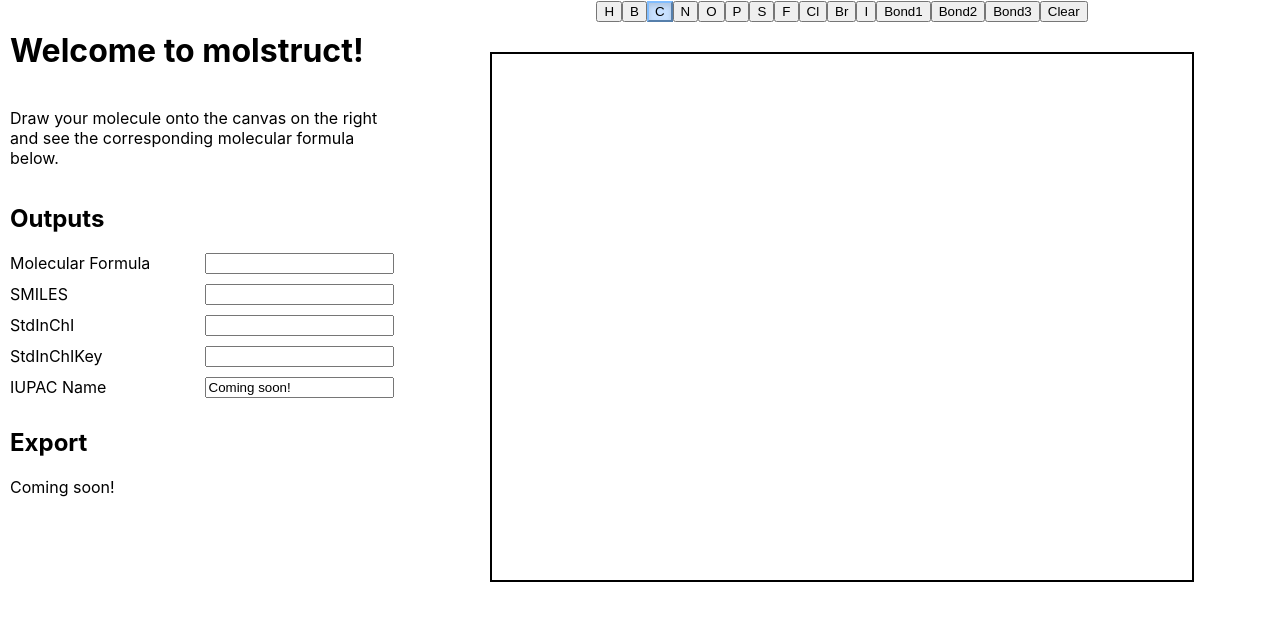
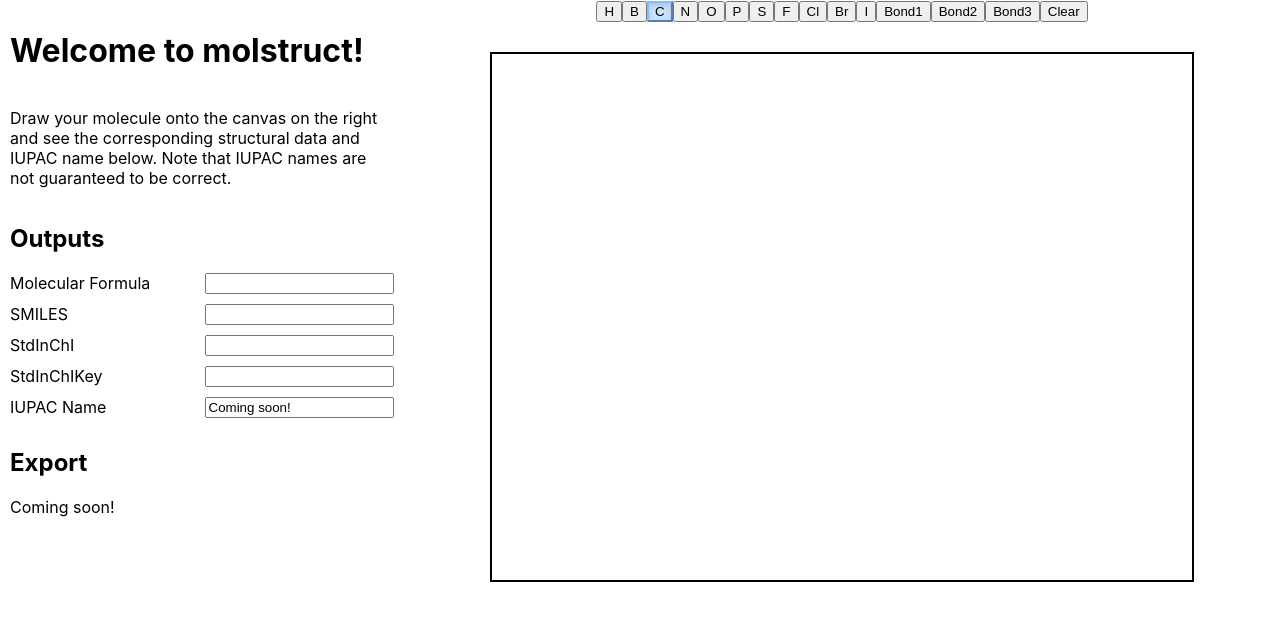
Before and after one commit to dn285/molstruct, a React (Create React App) app: page / in a window 1280 px wide. Shown: the top 620 px of the page. Built offline with nearby package versions, Linux system fonts and the light colour scheme; no server answers.

Commit message:
Update sidebar text

```diff
--- a/src/App.js
+++ b/src/App.js
@@ -214,7 +214,9 @@ function App() {
             <div className="top-container">
                 <div className="sidebar">
                     <h1>Welcome to molstruct!</h1>
-                    <p>Draw your molecule onto the canvas on the right and see the corresponding molecular formula below.</p>
+                    <p>Draw your molecule onto the canvas on the right and see
+                        the corresponding structural data and IUPAC name below.
+                        Note that IUPAC names are not guaranteed to be correct.</p>
                     <div className="output-names">
                         <h2>Outputs</h2>
                         <div className="name-group">
```
